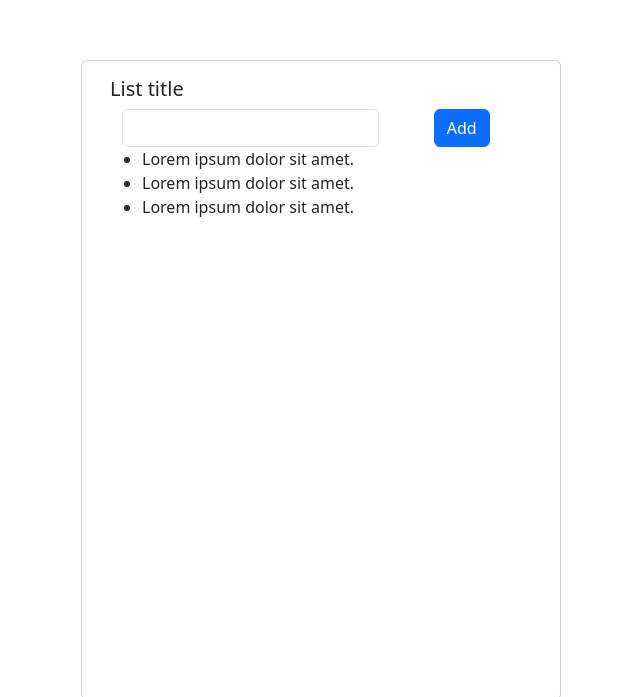
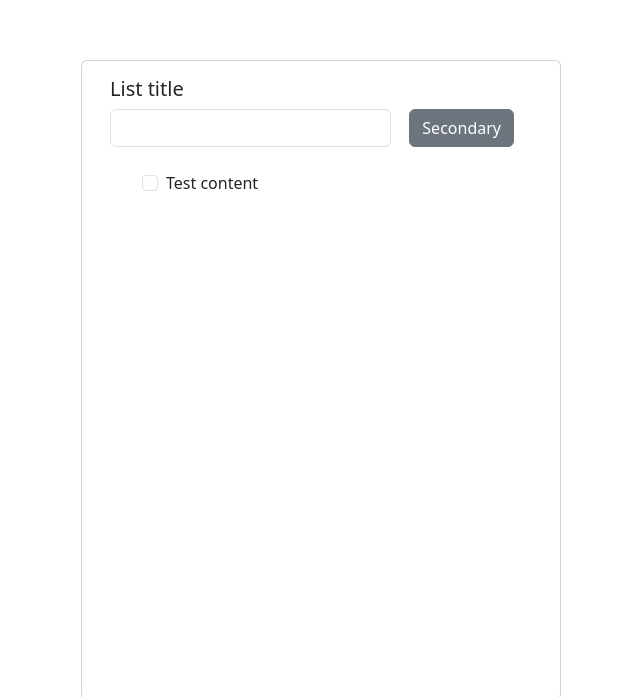
Before and after one commit to CastPJ/to_do_list, a website: page index.html in a window 1280 px wide. Shown: the part 260-957 px from the top of the page, without its empty margins (319-959 px from the left). Drawn offline with nearby package versions, Linux system fonts and the light colour scheme.

Commit message:
Added pre-defined list element through JS

```diff
--- a/app.js
+++ b/app.js
@@ -0,0 +1,29 @@
+/*
+<input
+                  class="form-check-input"
+                  type="checkbox"
+                  value=""
+                  id="flexCheckDefault"
+                />
+
+
+                <label class="form-check-label" for="flexCheckDefault">
+    Default checkbox
+  </label>
+*/
+
+const ul = document.getElementById("list-wrapper");
+// Creating checkbox
+const checkbox = document.createElement("input");
+checkbox.setAttribute("type", "checkbox");
+checkbox.setAttribute("value", "");
+checkbox.setAttribute("id", "flexCheckDefault");
+checkbox.classList.add("form-check-input");
+// Creating label for checkbox
+const label = document.createElement("label");
+label.setAttribute("for", "flexCheckDefault");
+label.classList.add("form-check-label");
+label.textContent = "Test content";
+
+ul.appendChild(checkbox);
+ul.appendChild(label);
--- a/index.html
+++ b/index.html
@@ -21,25 +21,19 @@
             <h5 class="card-title">List title</h5>
             <div class="container text-center">
               <div class="row">
-                <div class="col-8">
-                  <input
-                    type="email"
-                    class="form-control"
-                    id="exampleInputEmail1"
-                    aria-describedby="emailHelp"
-                  />
+                <div class="col-8 g-0">
+                  <input type="email" class="form-control" />
                 </div>
                 <div class="col-4">
-                  <a href="#" class="btn btn-primary">Add</a>
+                  <button type="button" class="btn btn-secondary">
+                    Secondary
+                  </button>
                 </div>
               </div>
             </div>
-
-            <ul id="list-items">
-              <li>Lorem ipsum dolor sit amet.</li>
-              <li>Lorem ipsum dolor sit amet.</li>
-              <li>Lorem ipsum dolor sit amet.</li>
-            </ul>
+            <div>
+              <ul class="my-4" id="list-wrapper"></ul>
+            </div>
           </div>
         </div>
       </div>
--- a/style.css
+++ b/style.css
@@ -1,4 +1,12 @@
+ul {
+  list-style-type: none;
+}
+
 .card {
   width: 30rem;
   height: 40rem;
 }
+
+.form-check-label {
+  margin-left: 0.5rem;
+}
```
